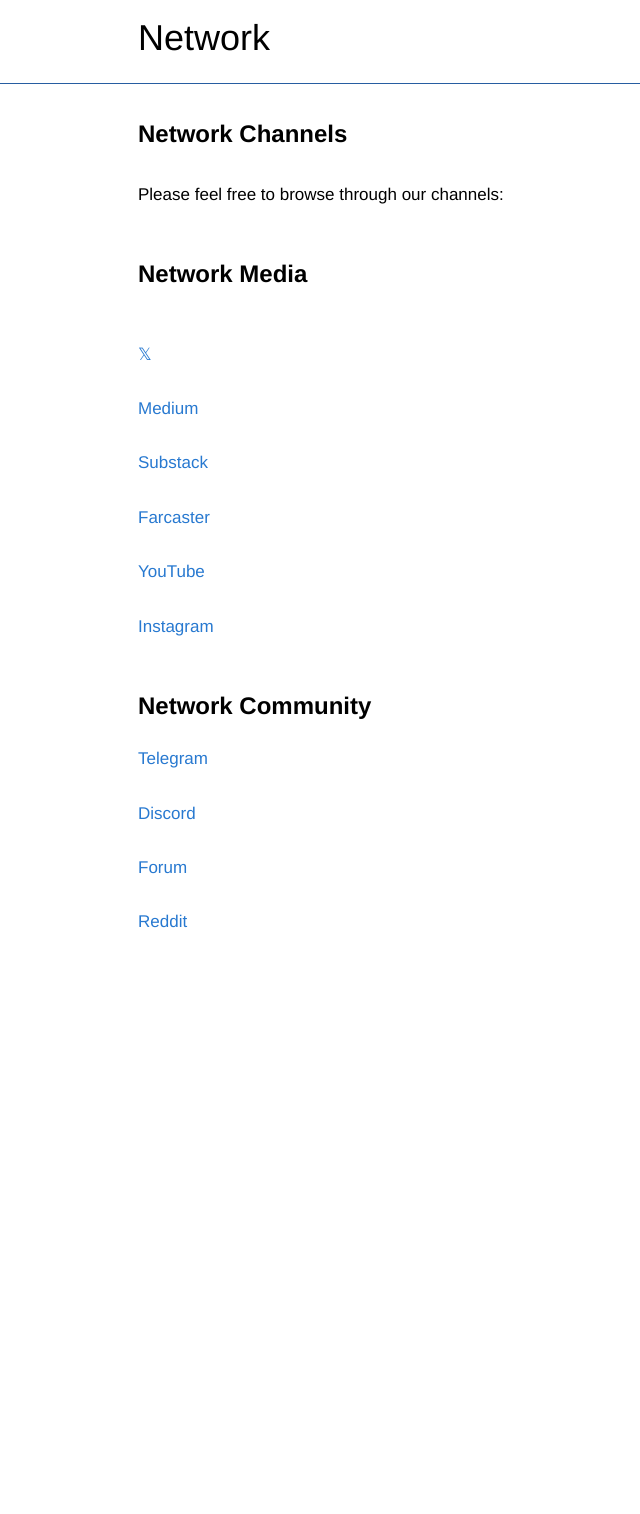
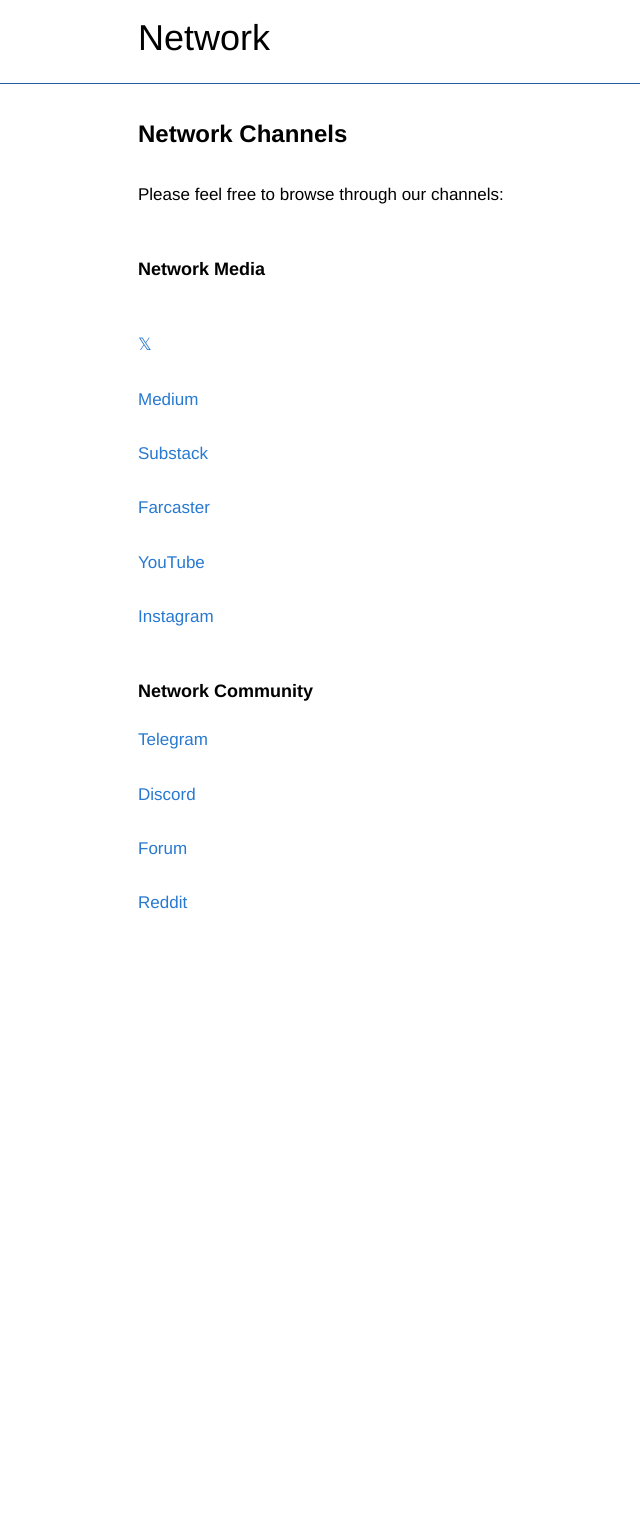
Before and after one commit to networkf/network.github.io, a Jekyll site: the page built from channels.md, in a window 1280 px wide. Shown: the whole page, without its empty margins (137-777 px from the left). Built offline with Jekyll 4.4.1, drawn with Linux system fonts in a browser that asks for light colours; some web fonts are replaced; our own code applies the rules of GitHub Pages for plain Markdown files; the repository's description, which GitHub fills in, is left out.

Commit message:
Update channels.md

```diff
--- a/channels.md
+++ b/channels.md
@@ -11,7 +11,7 @@ layout: default
 Please feel free to browse through our channels:
 
 <br>
-<b><font size="5">Network Media</font></b>
+<b><font size="4">Network Media</font></b>
 <br>
 <br>
 
@@ -34,7 +34,7 @@ Please feel free to browse through our channels:
 <br>
 <br>
 
-<b><font size="5">Network Community</font></b>
+<b><font size="4">Network Community</font></b>
 
 <a href="https://t.me/networkfoundation" target="_blank">Telegram</a>
 <br>
```
